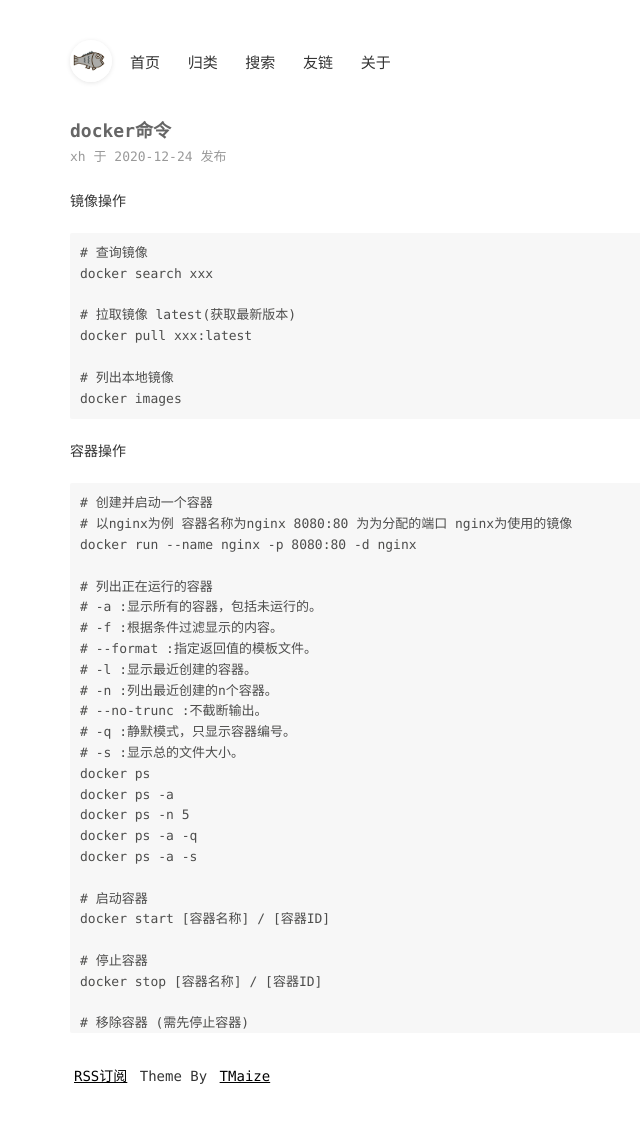
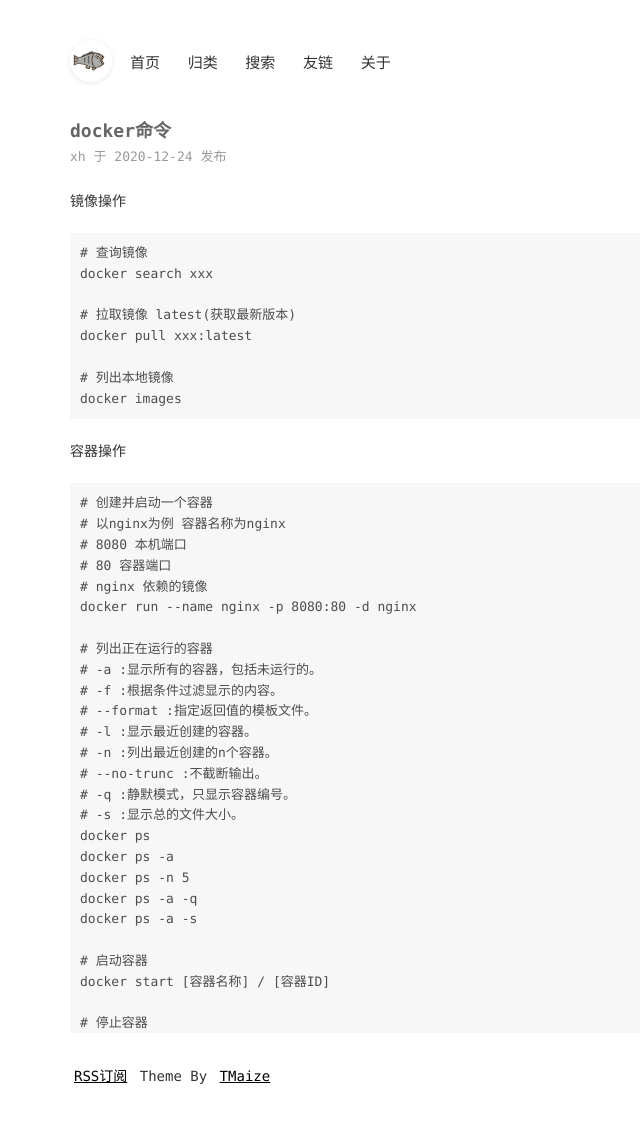
Before and after one commit to qazxu/qazxu.github.io, a Jekyll site: the page built from _posts/2020-12-24-docker命令.md, in a window 1280 px wide. Shown: the top 1123 px of the page, without its empty margins (244-884 px from the left). Built offline with Jekyll 4.4.1, drawn with Linux system fonts in a browser that asks for light colours; some of the changed text lies outside the part shown.

Commit message:
Update 2020-12-24-docker命令.md

````diff
--- a/_posts/2020-12-24-docker命令.md
+++ b/_posts/2020-12-24-docker命令.md
@@ -22,7 +22,10 @@ docker images
 
 ```
 # 创建并启动一个容器
-# 以nginx为例 容器名称为nginx 8080:80 为为分配的端口 nginx为使用的镜像
+# 以nginx为例 容器名称为nginx
+# 8080 本机端口
+# 80 容器端口
+# nginx 依赖的镜像
 docker run --name nginx -p 8080:80 -d nginx
 
 # 列出正在运行的容器
````
